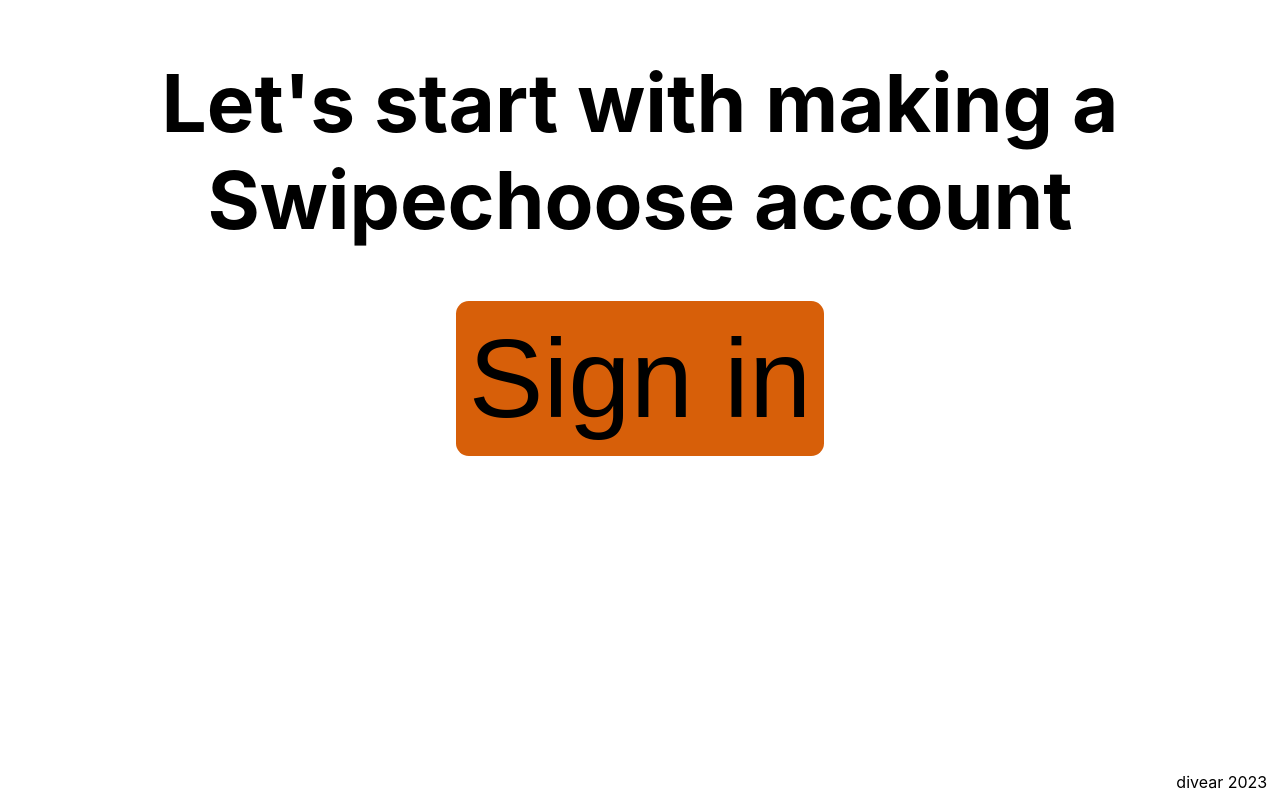
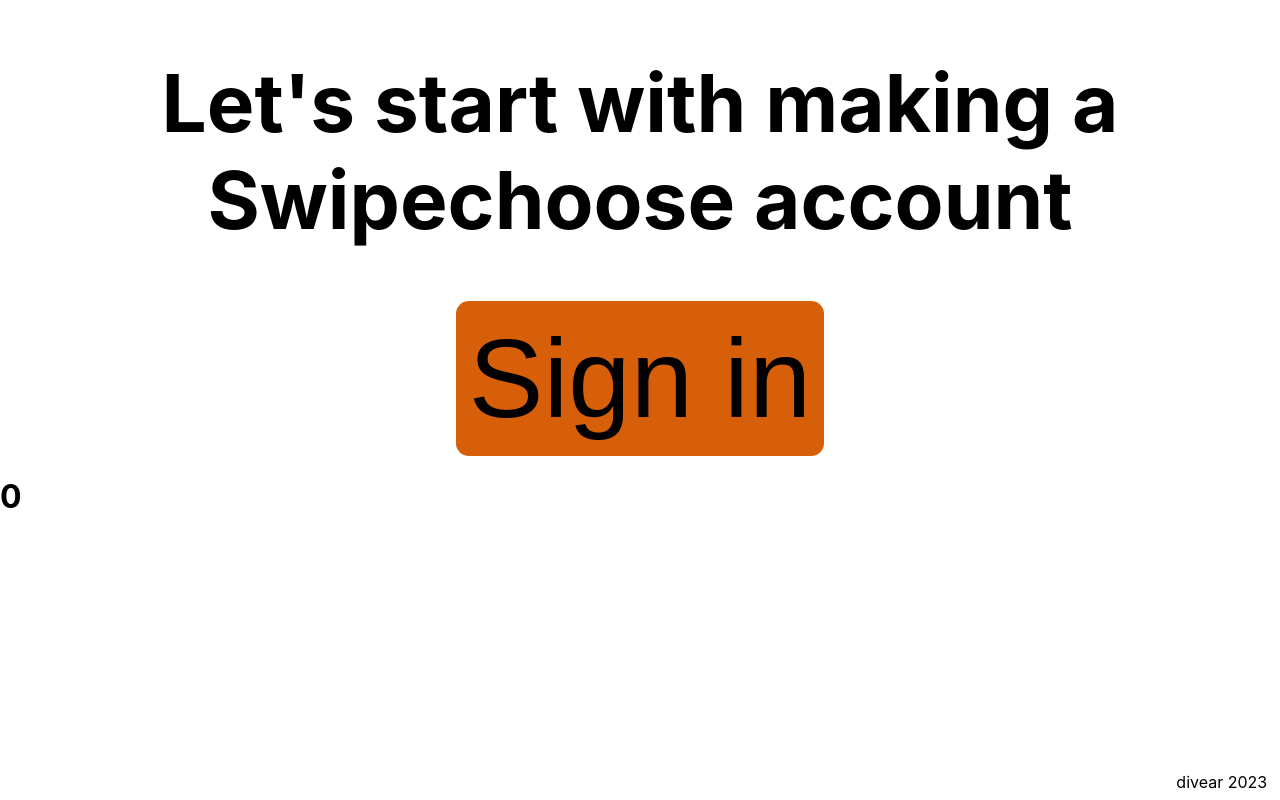
Before and after one commit to divear/swipechoose-site, a Next.js app: page /signin in a window 1280 px wide. Built offline with nearby package versions, Linux system fonts and the light colour scheme; no server answers.

Commit message:
fix count not saving in localStorage

```diff
--- a/pages/signin.tsx
+++ b/pages/signin.tsx
@@ -14,6 +14,7 @@ function Signin() {
 	console.log(serverDomain);
 
 	const [user, setUser] = useState<any>();
+	const [count, setCount] = useState(0);
 
 	function signin() {
 		const provider = new GoogleAuthProvider();
@@ -41,6 +42,7 @@ function Signin() {
 			const userCount = await userCountR.json();
 			console.log(userCount[0].count);
 			localStorage.setItem("count", userCount[0].count);
+			setCount(userCount[0].count);
 
 			const arr = [Remail, Rusername, Rpfp, Rfollow];
 			const response = await fetch(`${serverDomain}users`, {
@@ -49,11 +51,12 @@ function Signin() {
 				body: JSON.stringify(arr),
 			});
 			console.log(response);
+			window.location.href = "/";
 		})();
 		localStorage.setItem("uid", user?.uid);
 		localStorage.setItem("username", user?.displayName);
 		localStorage.setItem("pfp", user?.photoURL);
-		window.location.href = "/";
+		console.log("set stor");
 	}, [user]);
 
 	return (
@@ -71,6 +74,7 @@ function Signin() {
 			<h1>{user?.email}</h1>
 			<h1>{user?.photoURL}</h1>
 			<h1>{user?.uid}</h1>
+			<h1>{count}</h1>
 		</div>
 	);
 }
```
